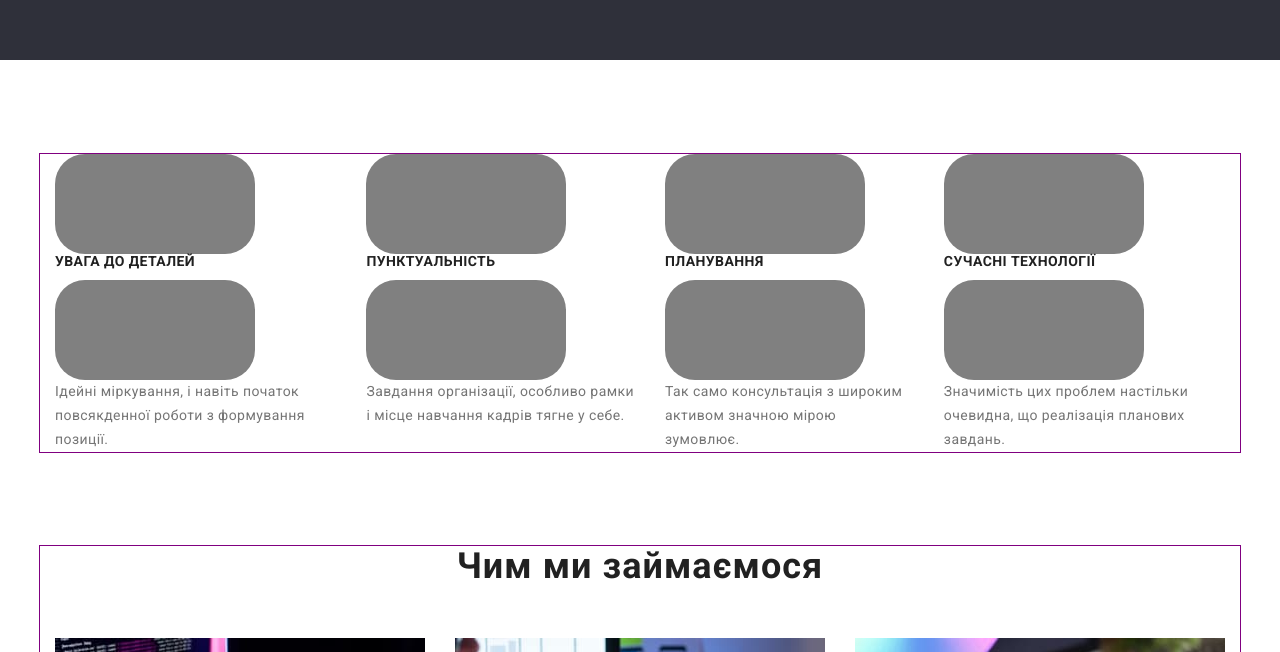
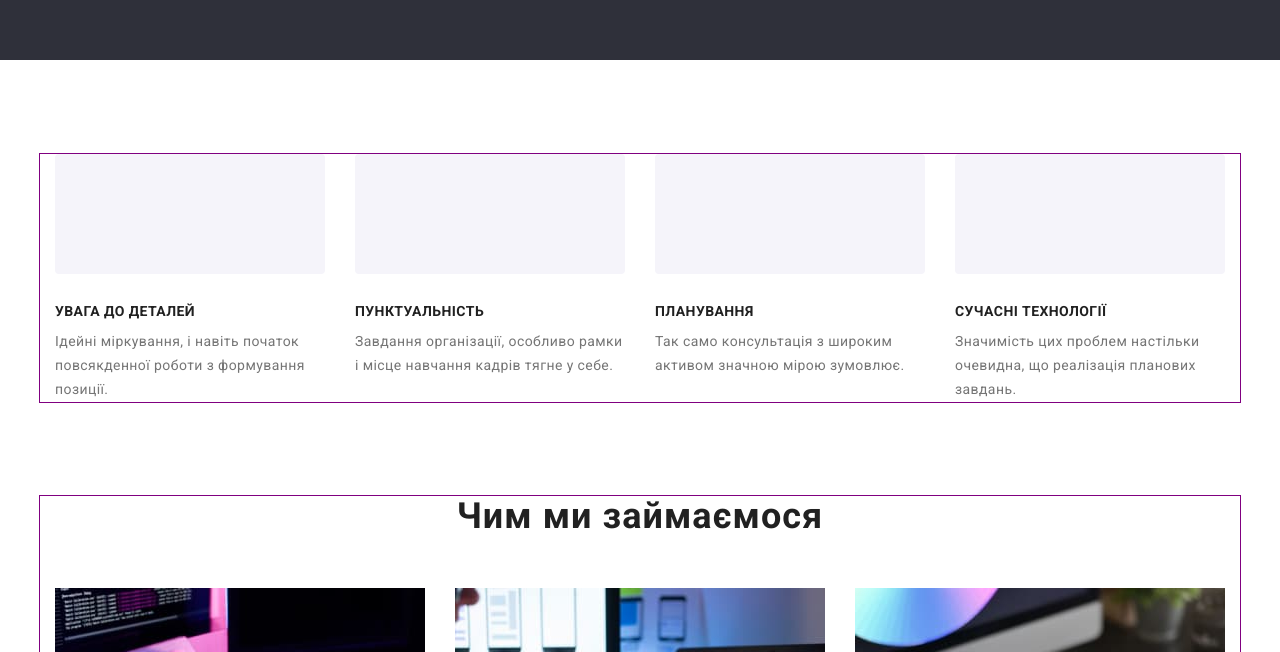
Before and after one commit to Viktoria-Majorenko/Web-Studio, a plain HTML site: page index.html in a window 1280 px wide. Shown: the part 708-1360 px from the top of the page. Drawn offline with nearby package versions, Linux system fonts and the light colour scheme.

Commit message:
WEB-STUDIO

```diff
--- a/css/main.css
+++ b/css/main.css
@@ -260,13 +260,16 @@ letter-spacing: 0.42px;
     gap: 30px;
 }
 
-.advantages-item ::before{
+.advantages-item::before{
     content: "";
     display: block;
-    width: 200px;
-    height: 100px;
-    background-color: gray;
-    border-radius: 30px;
+    width: 270px;
+    height: 120px;
+    flex-shrink: 0;
+    border-radius: 4px;
+    background-color:var(--team-beground) ;
+    margin-bottom: 30px;
+
 }
 
 
```
